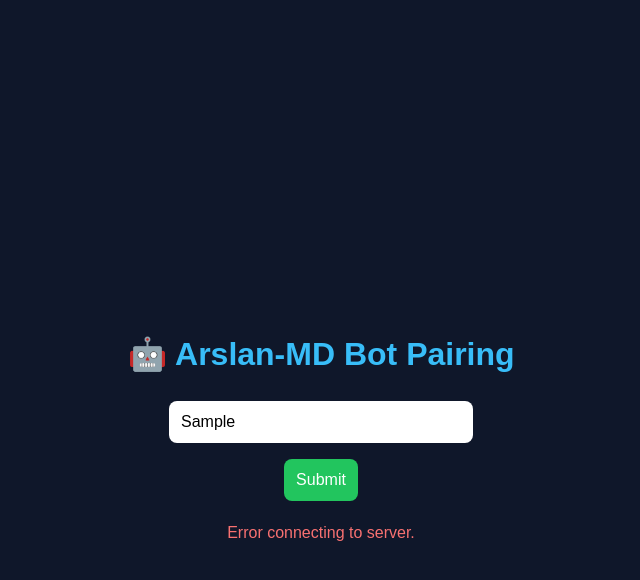
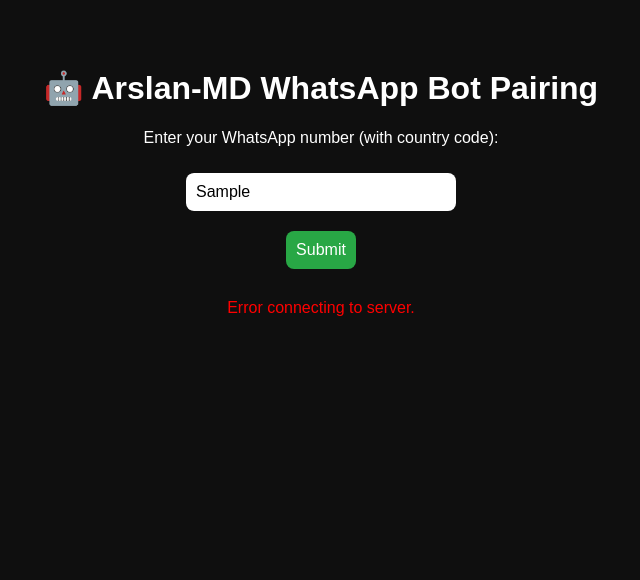
Before and after one commit to ArslanMDofficial/ArslanMD-Pairing, a website: page client/index.html in a window 1280 px wide. Both pictures are taken after typing "Sample" into the empty fields and a click on the button "Submit". Shown: the whole page, without its empty margins (319-959 px from the left). Drawn offline with Linux system fonts and the light colour scheme; no server answers.

Commit message:
Update index.html

```diff
--- a/client/index.html
+++ b/client/index.html
@@ -3,111 +3,104 @@
 <head>
     <meta charset="UTF-8">
     <title>Arslan-MD Pairing</title>
-  <meta name="viewport" content="width=device-width, initial-scale=1.0">
     <style>
         body {
-      background: #0f172a;
-      color: white;
             font-family: Arial, sans-serif;
-      display: flex;
-      flex-direction: column;
-      align-items: center;
-      justify-content: center;
-      min-height: 100vh;
-      padding: 20px;
-    }
-
-    h1 {
-      font-size: 32px;
-      margin-bottom: 20px;
-      color: #38bdf8;
+            background: #0f0f0f;
+            color: #fff;
+            text-align: center;
+            padding: 40px;
         }
 
         input, button {
-      padding: 12px;
-      margin: 8px 0;
+            padding: 10px;
+            margin: 10px;
+            border: none;
+            border-radius: 8px;
             font-size: 16px;
-      border-radius: 8px;
-      border: none;
         }
 
         input {
-      width: 280px;
+            width: 250px;
         }
 
         button {
-      background-color: #22c55e;
+            background-color: #28a745;
             color: white;
             cursor: pointer;
-      transition: 0.3s;
         }
 
         button:hover {
-      background-color: #16a34a;
+            background-color: #218838;
         }
 
-    .code-box {
+        #pairingCodeBox {
             margin-top: 20px;
-      padding: 10px;
-      background: #1e293b;
-      border-radius: 8px;
-      display: none;
-      text-align: center;
+            font-size: 20px;
+            color: #00ffcc;
         }
 
-    .error {
-      color: #f87171;
-      margin-top: 15px;
+        #errorBox {
+            margin-top: 10px;
+            color: red;
         }
     </style>
 </head>
 <body>
-  <h1>🤖 Arslan-MD Bot Pairing</h1>
+    <h1>🤖 Arslan-MD WhatsApp Bot Pairing</h1>
+    <p>Enter your WhatsApp number (with country code):</p>
 
-  <input type="text" id="numberInput" placeholder="Enter WhatsApp Number (e.g. 923001234567)" />
+    <input type="text" id="numberInput" placeholder="+923xxxxxxxxx" />
+    <br>
     <button onclick="submitNumber()">Submit</button>
 
-  <div class="code-box" id="codeBox">
-    <p><strong>Your Pairing Code:</strong></p>
-    <p id="pairingCode" style="font-size: 24px; color: #4ade80;"></p>
-    <button onclick="copyCode()">Copy Code</button>
-  </div>
-
-  <div id="errorBox" class="error"></div>
+    <div id="pairingCodeBox"></div>
+    <button id="copyButton" onclick="copyCode()" style="display:none;">Copy Code</button>
+    <div id="errorBox"></div>
 
     <script>
         async function submitNumber() {
             const number = document.getElementById("numberInput").value;
+            const pairingCodeBox = document.getElementById("pairingCodeBox");
             const errorBox = document.getElementById("errorBox");
-      const codeBox = document.getElementById("codeBox");
-      const pairingCode = document.getElementById("pairingCode");
+            const copyButton = document.getElementById("copyButton");
 
-      errorBox.textContent = "";
-      codeBox.style.display = "none";
+            pairingCodeBox.innerText = "";
+            errorBox.innerText = "";
+            copyButton.style.display = "none";
+
+            if (!number) {
+                errorBox.innerText = "Please enter your WhatsApp number.";
+                return;
+            }
 
             try {
-        const response = await fetch("/pair", {
+                const response = await fetch("https://arslanmd-pairing-site.onrender.com/generate", {
                     method: "POST",
-          headers: { "Content-Type": "application/json" },
-          body: JSON.stringify({ number })
+                    headers: {
+                        "Content-Type": "application/json"
+                    },
+                    body: JSON.stringify({ number: number.replace(/\D/g, "") }) // remove non-numbers
                 });
 
                 const data = await response.json();
-        if (data.success) {
-          pairingCode.textContent = data.code;
-          codeBox.style.display = "block";
+
+                if (response.ok) {
+                    pairingCodeBox.innerText = `Your Pairing Code: ${data.pairingCode}`;
+                    copyButton.style.display = "inline-block";
                 } else {
-          errorBox.textContent = data.error || "Something went wrong.";
+                    errorBox.innerText = data.error || "Something went wrong. Try again.";
                 }
             } catch (err) {
-        errorBox.textContent = "Error connecting to server.";
+                errorBox.innerText = "Error connecting to server.";
+                console.error(err);
             }
         }
 
         function copyCode() {
-      const code = document.getElementById("pairingCode").textContent;
-      navigator.clipboard.writeText(code).then(() => {
-        alert("Copied to clipboard!");
+            const text = document.getElementById("pairingCodeBox").innerText.replace("Your Pairing Code: ", "");
+            navigator.clipboard.writeText(text).then(() => {
+                alert("Code copied to clipboard!");
             });
         }
     </script>
```
Lines whose indentation alone changed are shown as unchanged.
